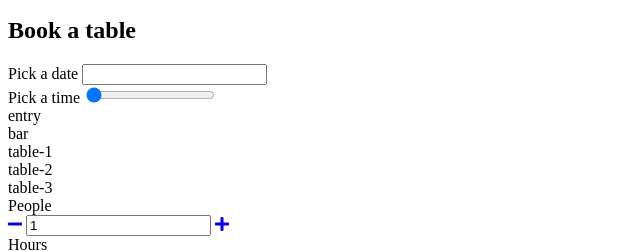
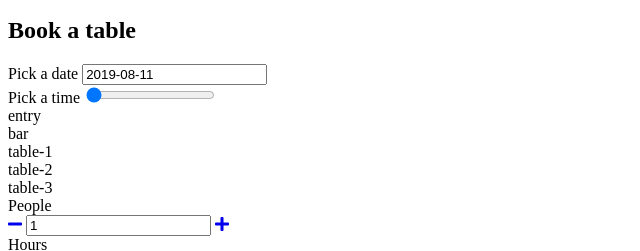
Before and after one commit to shivetay/kodilla_pizza, a website with bundled scripts: page src/index.html in a window 1280 px wide. Shown: the part 273-524 px from the top of the page, 0-640 px from the left. Built offline with nearby package versions, Linux system fonts and the light colour scheme; files whose address does not match are found by name.

Commit message:
add date picker callendar from flatpickr

```diff
--- a/src/index.html
+++ b/src/index.html
@@ -7,6 +7,7 @@
   <title>Pizzeria</title>
   <link href="https://fonts.googleapis.com/css?family=Lato:400,300i,700%7COswald:300,500,700&amp;subset=latin-ext" rel="stylesheet">
   <link href="https://use.fontawesome.com/releases/v5.7.2/css/all.css" rel="stylesheet">
+  <link rel="stylesheet" href="https://cdn.jsdelivr.net/npm/flatpickr/dist/flatpickr.min.css">
   <link rel="stylesheet" href="./css/style.css" type="text/css">
 </head>
 <body>
@@ -244,6 +245,7 @@
   </script>
 
   <script src="https://cdnjs.cloudflare.com/ajax/libs/handlebars.js/4.1.0/handlebars.min.js"></script>
+  <script src="https://cdn.jsdelivr.net/npm/flatpickr"></script>
   <script src="js/app.js" type="module"></script>
 </body>
 </html>
--- a/src/js/components/Booking.js
+++ b/src/js/components/Booking.js
@@ -1,6 +1,7 @@
 import { select, templates } from '../settings.js';
 import utils from '../utils.js';
 import AmountWidget from './AmountWidget.js';
+import DatePicker from './DatePicker.js';
 
 class Booking {
   constructor(element) {
@@ -37,6 +38,9 @@ class Booking {
     // console.log('pople', thisBooking.dom.peopleAmount);
     thisBooking.dom.hoursAmount = thisBooking.dom.wrapper.querySelector(select.booking.hoursAmount);
     // console.log('hours', thisBooking.dom.hoursAmount);
+
+    /* create date picker dom */
+   thisBooking.dom.datePicker = document.querySelector(select.widgets.datePicker.wrapper);
   }
 
   initWidgets() {
@@ -45,6 +49,7 @@ class Booking {
     console.log('people amount', thisBooking.peopleAmount);
     thisBooking.hoursAmount = new AmountWidget(thisBooking.dom.hoursAmount);
     console.log('hours amount', thisBooking.hoursAmount);
+    thisBooking.datePicker = new DatePicker(thisBooking.dom.datePicker);
   }
 }
 
--- /dev/null
+++ b/src/js/components/DatePicker.js
@@ -0,0 +1,55 @@
+/* global flatpickr */
+import BaseWidget from './BaseWidgets.js';
+import utils from '../utils.js';
+import {select, settings} from '../settings.js';
+
+class DatePicker extends BaseWidget {
+    constructor (wrapper){
+        super(wrapper, utils.dateToStr(new Date()));
+
+        const thisWidget = this;
+
+        thisWidget.dom.wrapper = wrapper;
+        thisWidget.dom.input = thisWidget.dom.wrapper.querySelector(select.widgets.datePicker.input);
+        console.log('input',thisWidget.dom.input);
+
+        thisWidget.initPlugin();
+    }
+    initPlugin(){
+        const thisWidget = this;
+        thisWidget.minDate = new Date(thisWidget.value);
+        console.log('min date', thisWidget.minDate);
+        thisWidget.maxDate = utils.addDays(thisWidget.minDate, settings.datePicker.maxDaysInFuture);
+        console.log('max date', thisWidget.maxDate);
+        console.log(settings.datePicker.maxDaysInFuture);
+
+        flatpickr(thisWidget.dom.input,{
+            defaultDate: thisWidget.minDate,
+            minDate: thisWidget.minDate,
+            maxDate: new Date().fp_incr(14),
+            'locale': {
+                'firstDayOfWeek': 1 // start week on Monday
+            },
+            'disable': [
+                function(date) {
+                    return (date.getDay() === 1);
+                }
+            ],
+            onChange: function(dateStr){
+                thisWidget.value = dateStr;
+            }
+        });
+    }
+
+    parseValue(value){
+        //zmiana w module 10.3 pkt 3
+        //return parseInt(value);
+        console.log('value',value);
+        return value;
+    }
+    renderValue(){
+
+    }
+}
+
+export default DatePicker;
--- a/src/js/settings.js
+++ b/src/js/settings.js
@@ -72,7 +72,7 @@ export const select = {
     },
   };
 
-export  const classNames = {
+export const classNames = {
     menuProduct: {
       wrapperActive: 'active',
       imageVisible: 'active',
@@ -94,7 +94,7 @@ export  const classNames = {
     },
   };
 
-export  const settings = {
+export const settings = {
     hours: {
       open: 12,
       close: 24,
```
Also changed, not shown: src/js/components/BaseWidgets.js (+5 -2 lines).
